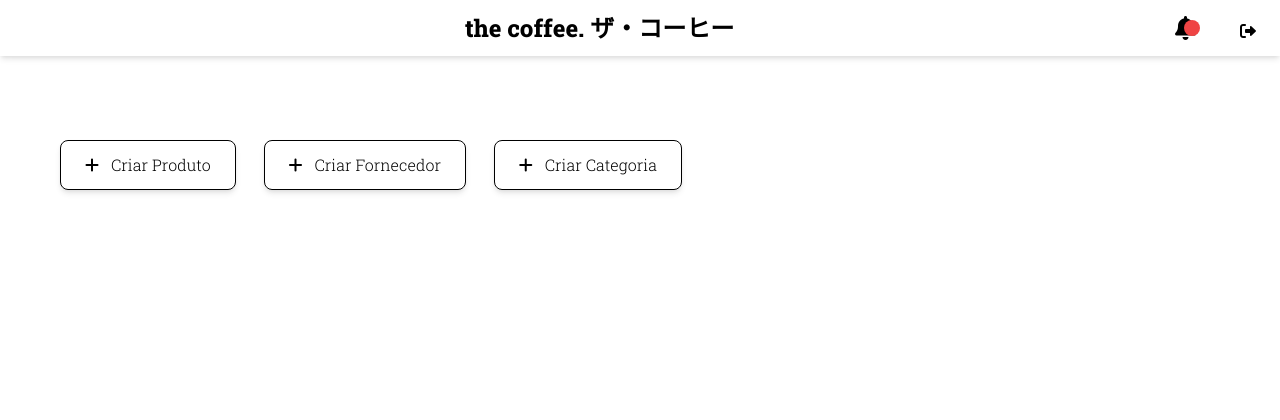
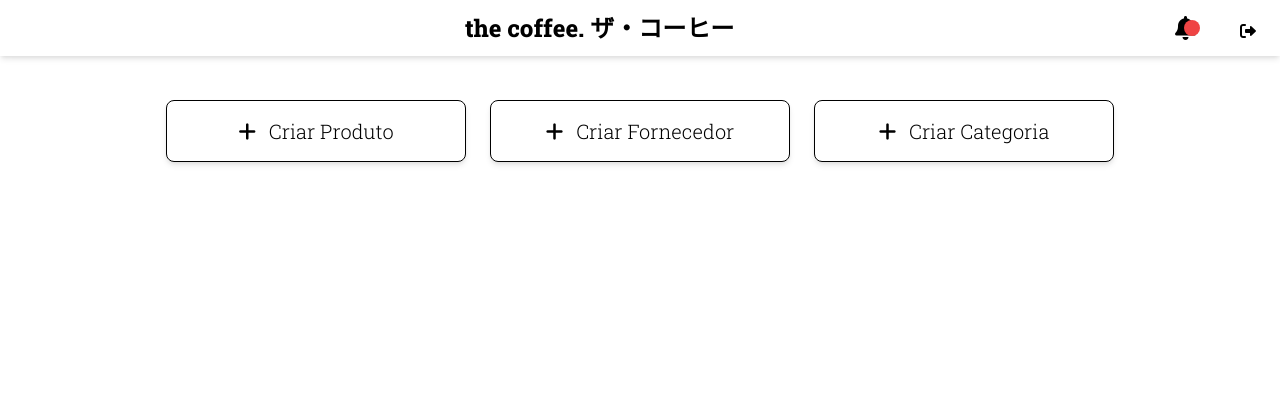
Before and after one commit to AlanBMC/STOQ, a Django app: page /produtoview/ in a window 1280 px wide. Shown: the top 420 px of the page. Run offline with Django 5.2, Linux system fonts and the light colour scheme; a user stored in the database is signed in; tables that the repository leaves empty hold one stand-in row (values such as "Sample post").

Commit message:
feat: enhance button styles and layout for improved user experience; adjust table margin for better spacing

```diff
--- a/estoque_cafeteria/estoque/static/css/global.css
+++ b/estoque_cafeteria/estoque/static/css/global.css
@@ -60,7 +60,7 @@ p, span, button, input, select, textarea, th, label, h2 {
 
 /* Botões e interatividade */
 button {
-    border: 1px solid var(--color-5);  /* Borda preta */
+    border: 3px solid var(--color-5);  /* Borda preta */
     background-color: var(--color-1);
     color: var(--text-color);
     cursor: pointer;
@@ -106,7 +106,7 @@ input:focus, select:focus, textarea:focus {
 
 /* Estilizando cartões e bordas */
 .card {
-    border: 1px solid var(--color-5);  /* Borda preta */
+    border: 6px solid var(--color-5);  /* Borda preta */
     border-radius: 10px;
     padding: 20px;
     background-color: var(--bg-color-1);
@@ -128,6 +128,7 @@ i {
 .icon-button:hover {
     color: var(--hover-color);  /* Ícone fica verde no hover */
 }
+
 
 /* Links */
 a {
--- a/estoque_cafeteria/estoque/templates/Componentes/tabela_produto.html
+++ b/estoque_cafeteria/estoque/templates/Componentes/tabela_produto.html
@@ -8,7 +8,7 @@
 </style>
 
 <div class="p-6 overflow-x-auto table-wrapper" style="border-bottom-width: 0px;">
-        <table class="w-full min-w-[400px] md:min-w-full text-left table-auto" style="    margin-bottom: 50px;">
+        <table class="w-full min-w-[400px] md:min-w-full text-left table-auto" style="    margin-bottom: 80px;">
             <thead class="shadow-lg text-color-3 sticky -top-6 bg-white  z-10"> <!-- Cabeçalho fixo -->
                 <tr class="hidden md:table-row shadow-lg border-color-2"
                     style="margin-bottom: 5px; box-shadow: 1px 1px 1px rgba(0, 0, 0, 0.22), -1px -1px 1px rgba(0, 0, 0, 0.335);">
--- a/estoque_cafeteria/estoque/templates/produtoview.html
+++ b/estoque_cafeteria/estoque/templates/produtoview.html
@@ -1,14 +1,41 @@
 {% extends 'base.html' %}
 {% block title %}Cadastro produto{% endblock %}
 {% block content %}
-<div class="mt-10 ml-6">
-    <button id="openModalBtn" class="bg-color-1 text-color-3  px-6 py-3 rounded-lg m-3 shadow-md hover:bg-opacity-90 transition-all">
+<style>
+    /* Estilo padrão para os botões */
+    button {
+        padding: 15px 24px; /* Padding padrão */
+        font-size: 20px; /* Tamanho do texto padrão */
+        border-radius: 8px; /* Bordas arredondadas */
+        width: 300px;
+    }
+
+    /* Para tablets (largura mínima de 768px) */
+    @media (min-width: 768px) and (max-width: 1024px) {
+        button {
+            padding: 25px 50px; /* Aumenta o padding para tablets */
+            font-size: 26px; /* Texto um pouco maior */
+            width: 300px;
+        }
+    }
+
+    /* Para celulares (largura máxima de 767px) */
+    @media (max-width: 767px) {
+        button {
+            padding: 30px 40px; /* Aumenta ainda mais o padding para celulares */
+            width: 300px;
+            font-size: 25px; /* Texto ainda maior */
+        }
+    }
+</style>
+<div class="button-container" style="display: flex; justify-content: center; align-items: center; flex-wrap: wrap;">
+    <button id="openModalBtn" class="bg-color-1 text-color-3 m-3 shadow-md hover:bg-opacity-90 transition-all">
         <i class="fas fa-plus mr-2"></i> Criar Produto
     </button>
-    <button onclick="abrirModalFornecedor()"  class="bg-color-1 text-color-3 m-3 px-6 py-3 rounded-lg shadow-md hover:bg-opacity-90 transition-all">
+    <button onclick="abrirModalFornecedor()" class="bg-color-1 text-color-3 m-3 shadow-md hover:bg-opacity-90 transition-all">
         <i class="fas fa-plus mr-2"></i> Criar Fornecedor
-        </button>
-    <button onclick="abrirModalCategoria()" class="bg-color-1 text-color-3 m-3  px-6 py-3 rounded-lg shadow-md hover:bg-opacity-90 transition-all">
+    </button>
+    <button onclick="abrirModalCategoria()" class="bg-color-1 text-color-3 m-3 shadow-md hover:bg-opacity-90 transition-all">
         <i class="fas fa-plus mr-2"></i> Criar Categoria
     </button>
 </div>
```
